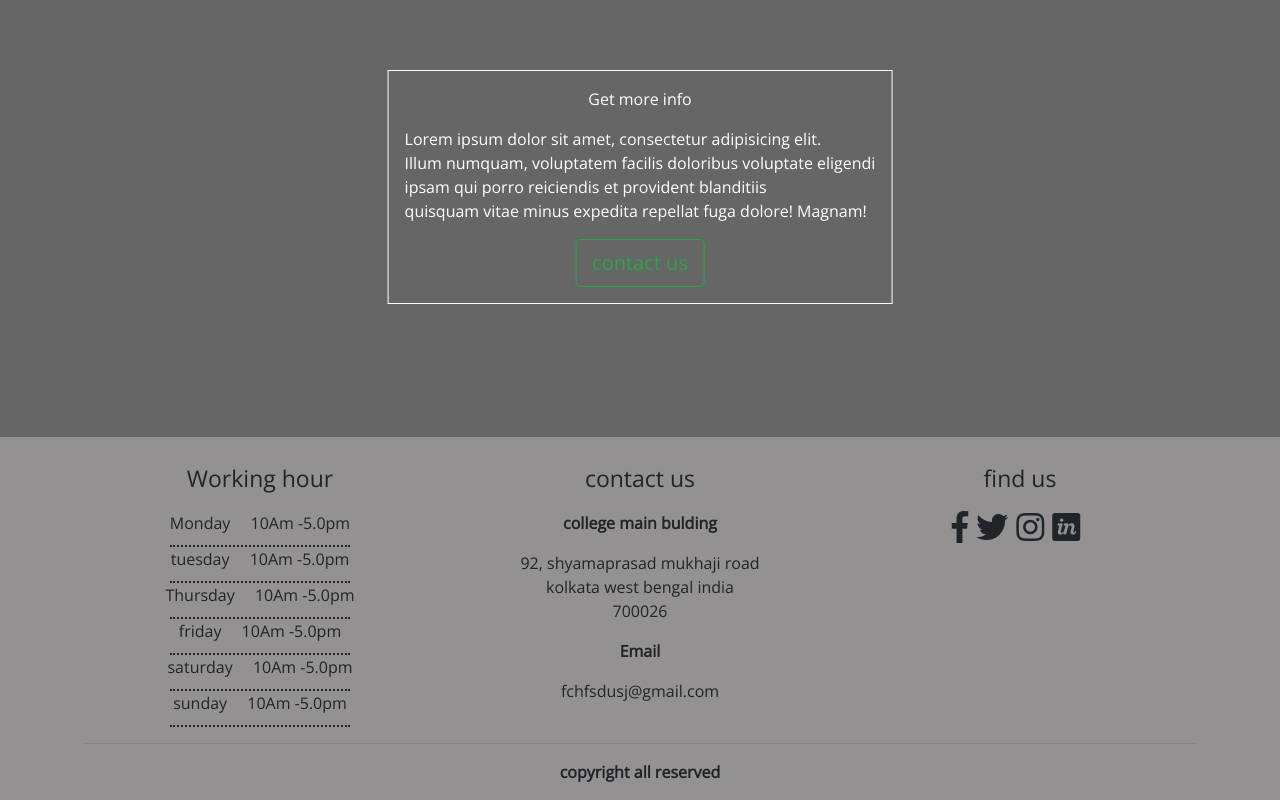
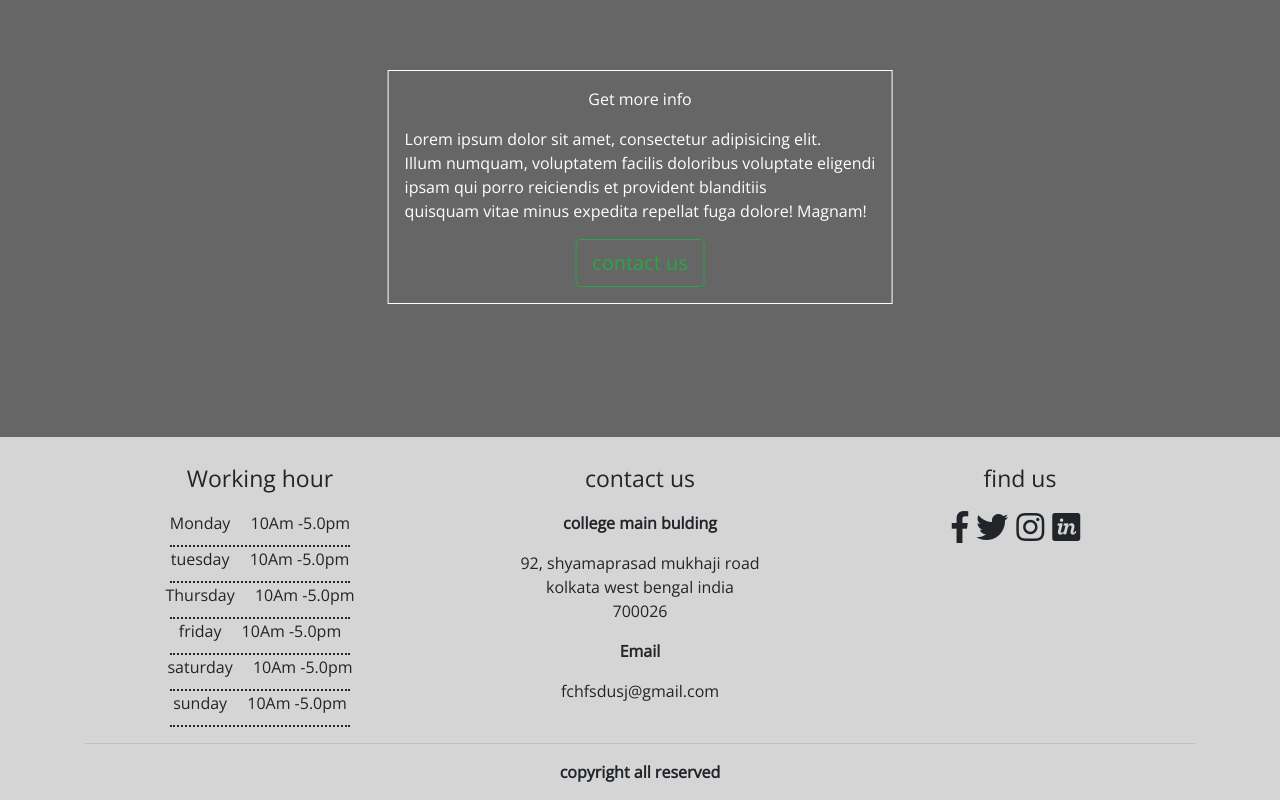
Before and after one commit to sanjoycode/smg, a plain HTML site: page index.html in a window 1280 px wide. Shown: the part 3415-4215 px from the top of the page. Drawn offline with nearby package versions, Linux system fonts and the light colour scheme.

Commit message:
Change footer color

```diff
--- a/style.css
+++ b/style.css
@@ -80,7 +80,7 @@
   }
   /*=======footer color====*/
   .bg{
-  	background-color: #939191;
+  	background-color: #d5d5d5;
   }
   /*==============================about page ==================================================================================*/
   /*====================2nd sction background color========*/
```
